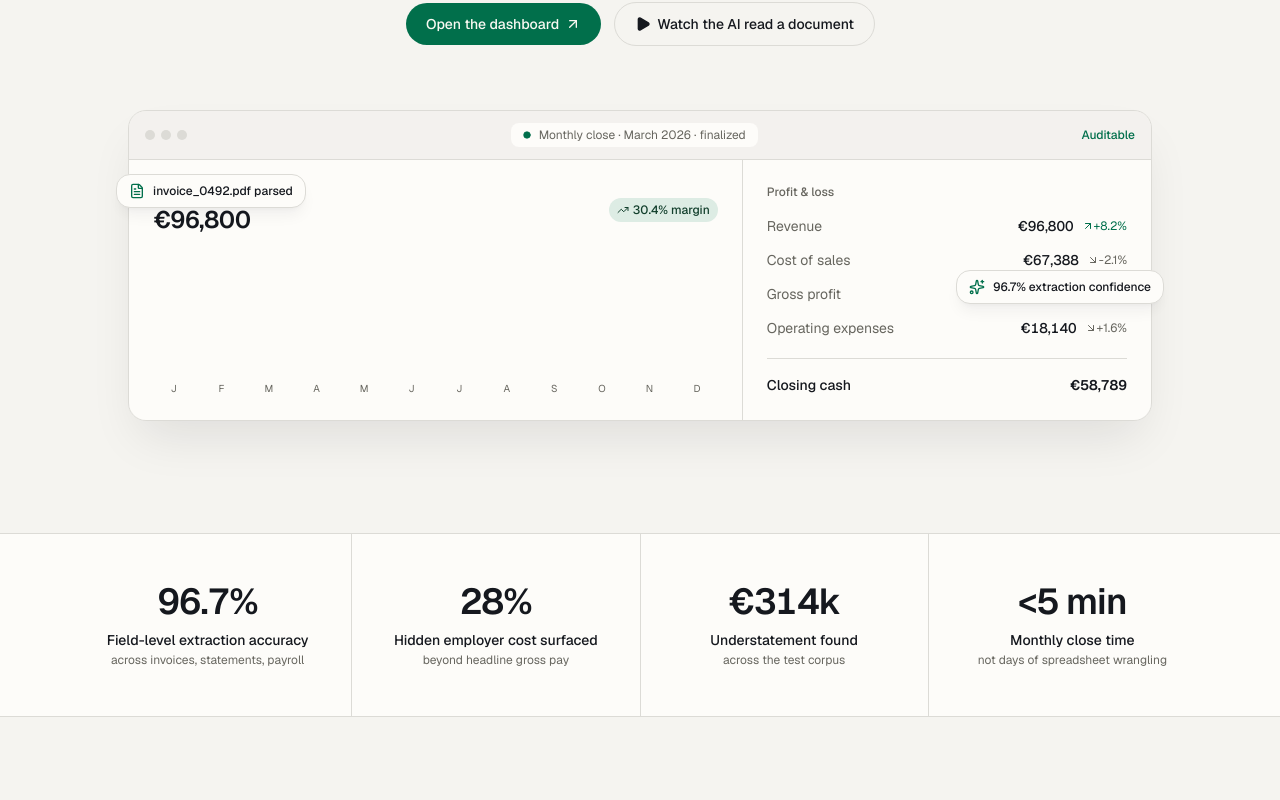
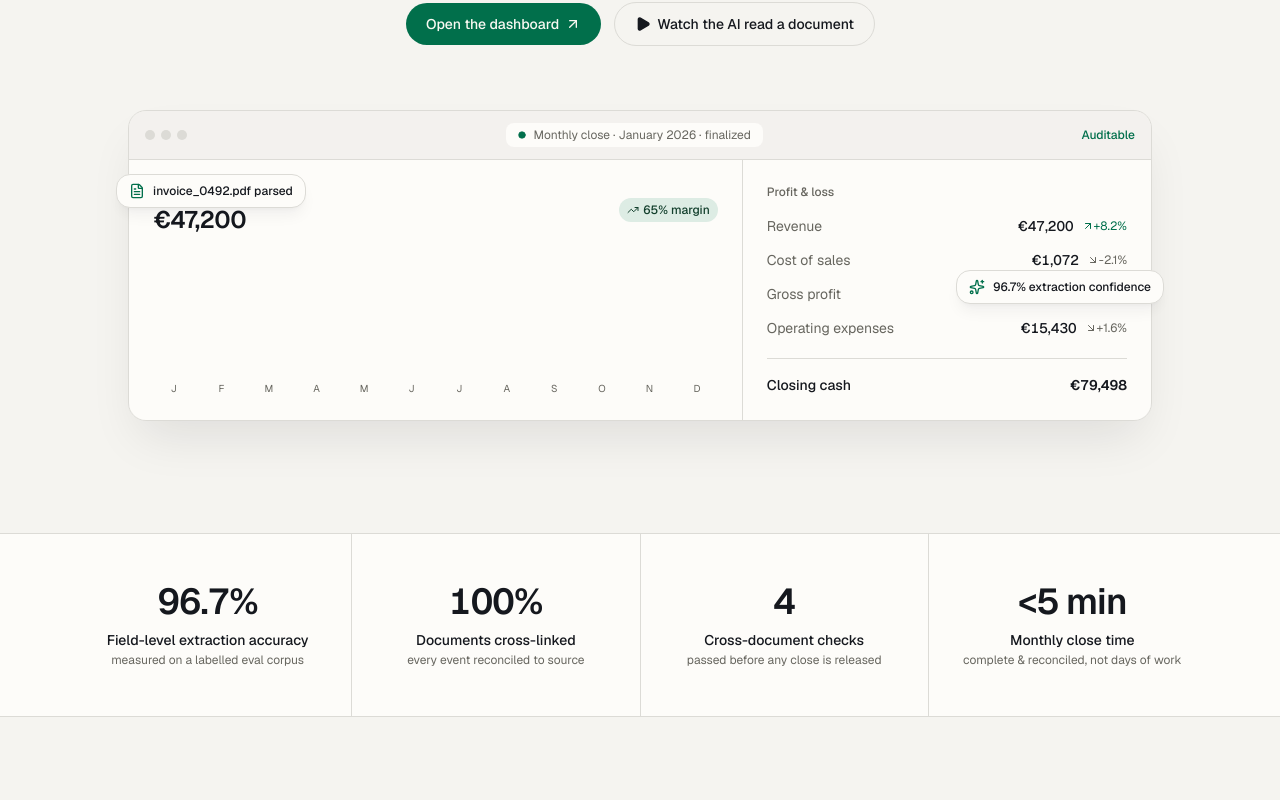
Before and after one commit to upgradedev/h0-archon, a Next.js app: page / in a window 1280 px wide. Shown: the part 580-1380 px from the top of the page. Built offline with nearby package versions, Linux system fonts and the light colour scheme.

Commit message:
feat(narrative): completeness/correlation reframe + new authentic numbers + search live-smoke + Reflective pilot quote

```diff
--- a/components/dashboard/dashboard-shell.tsx
+++ b/components/dashboard/dashboard-shell.tsx
@@ -157,7 +157,7 @@ export function DashboardShell({
                     Finance command center
                   </h1>
                   <span
-                    title="May 2026 is the live extracted payroll close; Jan–Apr are illustrative trends and the customer/supplier ledger is sample data."
+                    title="January 2026 is the live extracted payroll close; Feb–May are illustrative projected trends and the customer/supplier ledger is sample data."
                     className="hidden cursor-help items-center gap-1 rounded-full border border-border bg-muted/60 px-2 py-0.5 text-[11px] font-medium text-muted-foreground sm:inline-flex"
                   >
                     <span className="size-1.5 rounded-full bg-primary" /> Demo data
--- a/components/dashboard/payroll-panel.tsx
+++ b/components/dashboard/payroll-panel.tsx
@@ -18,7 +18,7 @@ export function PayrollPanel() {
       icon={<ShieldAlert className="size-4" />}
       action={
         <Pill tone="warning">
-          {varianceCount} variance{varianceCount === 1 ? "" : "s"} flagged
+          {varianceCount} register line{varianceCount === 1 ? "" : "s"} correlated
         </Pill>
       }
     >
@@ -38,14 +38,16 @@ export function PayrollPanel() {
       </div>
 
       <div className="mt-3 flex items-center justify-between rounded-lg border border-[var(--warning)]/30 bg-[var(--warning)]/10 px-3 py-2">
-        <span className="text-xs font-medium text-foreground">Employer IKA hidden on bank run</span>
+        <span className="text-xs font-medium text-foreground">Employer IKA (not in the bank transfer)</span>
         <span className="text-sm font-semibold tabular-nums text-[var(--warning)]">
           +{formatEUR(payroll.employerWedge)} · {payroll.employerWedgePct}% of net
         </span>
       </div>
 
       <div className="mt-2 flex items-center justify-between rounded-lg border border-border/70 px-3 py-2">
-        <span className="text-xs text-muted-foreground">Total understated vs true cost</span>
+        <span className="text-xs text-muted-foreground">
+          True employer cost vs bank transfer · only visible once correlated
+        </span>
         <span className="text-sm font-semibold tabular-nums text-foreground">
           +{formatEUR(payroll.hidden)} · {payroll.hiddenPct}% of true cost
         </span>
@@ -53,7 +55,7 @@ export function PayrollPanel() {
 
       <div className="mt-3 space-y-1.5">
         <div className="text-[11px] font-medium uppercase tracking-wide text-muted-foreground">
-          What the bank salary run omits
+          In the register but not on the bank transfer
         </div>
         {payroll.hiddenBreakdown.map((b) => (
           <div key={b.name} className="flex items-center justify-between text-xs">
--- a/components/dashboard/validation-panel.tsx
+++ b/components/dashboard/validation-panel.tsx
@@ -78,8 +78,8 @@ export function ValidationPanel() {
 
   return (
     <Panel
-      title="Cross-document validation"
-      subtitle="The AI proposes; the deterministic rules refuse to be fooled"
+      title="Completeness & correlation"
+      subtitle="Every document collected, cross-linked, and reconciled into one close"
       icon={<ShieldCheck className="size-4" />}
       action={
         <Pill tone={showingTampered ? "danger" : "positive"}>
@@ -89,14 +89,16 @@ export function ValidationPanel() {
         </Pill>
       }
     >
-      {/* Headline trust statement / withheld state */}
+      {/* Headline completeness statement / withheld state */}
       {showingTampered ? (
         <div className="mb-3 flex items-start gap-3 rounded-lg border border-destructive/40 bg-destructive/10 px-3 py-2.5">
           <ShieldAlert className="mt-0.5 size-4 shrink-0 text-destructive" />
           <div className="min-w-0">
-            <p className="text-sm font-semibold text-destructive">Report withheld — flagged for review</p>
+            <p className="text-sm font-semibold text-destructive">
+              Possible missing or inconsistent document — report withheld until reconciled
+            </p>
             <p className="mt-0.5 text-xs text-muted-foreground">
-              A cross-document check failed, so the close is not published.
+              Two documents disagree, so the close is not published until the gap is resolved.
             </p>
           </div>
         </div>
@@ -105,10 +107,13 @@ export function ValidationPanel() {
           <ShieldCheck className="mt-0.5 size-4 shrink-0 text-primary" />
           <div className="min-w-0">
             <p className="text-sm font-semibold text-foreground">
-              {passCount}/{total} cross-document checks passed — every fused number is verified against
+              {passCount}/{total} cross-document checks passed — every fused number reconciles against
               the source documents.
             </p>
-            <p className="mt-0.5 text-xs text-primary">Report released.</p>
+            <p className="mt-1 text-xs text-primary">
+              All required document types present · cross-linked into one event · P&amp;L and cash flow
+              complete and reconciled.
+            </p>
           </div>
         </div>
       )}
@@ -121,8 +126,9 @@ export function ValidationPanel() {
           </p>
           <p className="mt-1 text-xs text-muted-foreground">
             Simulated mis-read: {scenario!.tamperNote} (field{" "}
-            <span className="font-mono">{scenario!.tamperedField}</span>). The deterministic engine
-            caught the disagreement between the documents and refused to publish the figure.
+            <span className="font-mono">{scenario!.tamperedField}</span>). The documents no longer
+            agree — a likely missing or mis-read document — so Archon withholds the close until it
+            reconciles.
           </p>
         </div>
       )}
@@ -136,11 +142,11 @@ export function ValidationPanel() {
       {/* Stress-test control */}
       <div className="mt-4 rounded-lg border border-border/70 bg-muted/20 p-3">
         <p className="text-sm font-medium text-foreground">
-          Stress-test: what if the AI mis-reads a document?
+          Stress-test: what if a document is missing or mis-read?
         </p>
         <p className="mt-0.5 text-xs text-muted-foreground">
-          This deliberately corrupts one extracted field to prove the safety net — a simulation, not a
-          real extraction error.
+          This deliberately corrupts one extracted field to show the completeness check at work — a
+          simulation, not a real extraction error.
         </p>
         <div className="mt-2.5 flex flex-wrap items-center gap-2">
           {!showingTampered ? (
@@ -165,8 +171,8 @@ export function ValidationPanel() {
       </div>
 
       <p className="mt-3 text-[11px] leading-relaxed text-muted-foreground">
-        AWS Bedrock vision proposes the numbers; the deterministic engine cross-checks them against
-        every source document and refuses to publish a figure the documents don&apos;t agree on.
+        AWS Bedrock vision reads the numbers; the deterministic engine correlates them across every
+        source document and only releases a close once the documents are complete and agree.
       </p>
     </Panel>
   )
--- a/components/landing/metric-band.tsx
+++ b/components/landing/metric-band.tsx
@@ -5,22 +5,22 @@ const metrics = [
   {
     label: "Field-level extraction accuracy",
     node: <CountUp value={96.7} decimals={1} suffix="%" />,
-    sub: "across invoices, statements, payroll",
+    sub: "measured on a labelled eval corpus",
   },
   {
-    label: "Hidden employer cost surfaced",
-    node: <CountUp value={28} suffix="%" />,
-    sub: "beyond headline gross pay",
+    label: "Documents cross-linked",
+    node: <CountUp value={100} suffix="%" />,
+    sub: "every event reconciled to source",
   },
   {
-    label: "Understatement found",
-    node: <CountUp value={314} prefix="€" suffix="k" />,
-    sub: "across the test corpus",
+    label: "Cross-document checks",
+    node: <CountUp value={4} />,
+    sub: "passed before any close is released",
   },
   {
     label: "Monthly close time",
     node: <CountUp value={5} prefix="<" suffix=" min" />,
-    sub: "not days of spreadsheet wrangling",
+    sub: "complete & reconciled, not days of work",
   },
 ]
 
--- a/components/landing/modules.tsx
+++ b/components/landing/modules.tsx
@@ -40,7 +40,7 @@ const modules = [
   {
     icon: Users,
     title: "Payroll controls",
-    body: "Gross-to-net checks that surface the hidden ~28% employer cost most teams forget to plan for.",
+    body: "Correlates the payroll register with the bank transfer, so the full employer cost — not just the net that left the account — lands in your books.",
   },
 ]
 
--- a/components/landing/product-preview.tsx
+++ b/components/landing/product-preview.tsx
@@ -4,10 +4,10 @@ const bars = [42, 55, 48, 63, 58, 71, 66, 78, 74, 86, 81, 92]
 const months = ["J", "F", "M", "A", "M", "J", "J", "A", "S", "O", "N", "D"]
 
 const ledger = [
-  { label: "Revenue", value: "€96,800", trend: "+8.2%", up: true },
-  { label: "Cost of sales", value: "€67,388", trend: "-2.1%", up: false },
-  { label: "Gross profit", value: "€29,412", trend: "+12.4%", up: true },
-  { label: "Operating expenses", value: "€18,140", trend: "+1.6%", up: false },
+  { label: "Revenue", value: "€47,200", trend: "+8.2%", up: true },
+  { label: "Cost of sales", value: "€1,072", trend: "-2.1%", up: false },
+  { label: "Gross profit", value: "€46,128", trend: "+12.4%", up: true },
+  { label: "Operating expenses", value: "€15,430", trend: "+1.6%", up: false },
 ]
 
 export function ProductPreview() {
@@ -22,7 +22,7 @@ export function ProductPreview() {
         </div>
         <div className="flex items-center gap-2 rounded-md bg-card px-3 py-1 text-xs text-muted-foreground">
           <Circle className="size-2 fill-primary text-primary" />
-          Monthly close · March 2026 · finalized
+          Monthly close · January 2026 · finalized
         </div>
         <span className="text-xs font-medium text-primary">Auditable</span>
       </div>
@@ -34,12 +34,12 @@ export function ProductPreview() {
             <div>
               <p className="text-xs text-muted-foreground">Net revenue</p>
               <p className="mt-1 text-2xl font-semibold tracking-tight">
-                €96,800
+                €47,200
               </p>
             </div>
             <span className="inline-flex items-center gap-1 rounded-full bg-accent px-2 py-1 text-xs font-medium text-accent-foreground">
               <TrendingUp className="size-3" />
-              30.4% margin
+              65% margin
             </span>
           </div>
 
@@ -98,7 +98,7 @@ export function ProductPreview() {
 
           <div className="mt-5 flex items-center justify-between border-t border-border pt-4">
             <span className="text-sm font-medium">Closing cash</span>
-            <span className="text-sm font-semibold tabular-nums">€58,789</span>
+            <span className="text-sm font-semibold tabular-nums">€79,498</span>
           </div>
         </div>
       </div>
--- a/lib/business.ts
+++ b/lib/business.ts
@@ -176,7 +176,7 @@ function computeBusinessIntelligence(report: AnalysisReport): BusinessIntelligen
     brief: [
       `${report.event.company} generated EUR ${revenue.toFixed(0)} revenue in ${report.event.period}, reaching ${round2((revenue / goal) * 100).toFixed(1)}% of the sales goal.`,
       `The month is profitable: EBITDA is EUR ${ebitda.toFixed(0)} after true payroll cost, with a ${ebitdaMarginPct.toFixed(1)}% margin.`,
-      `The main control risks are payroll understatement and supplier concentration in ${purchaseCategories[0].category.toLowerCase()}.`,
+      `Every document type is present and cross-linked: payroll reconciles across the bank transfer, register, and payslips, and the only item to watch is supplier concentration in ${purchaseCategories[0].category.toLowerCase()}.`,
     ].join(" "),
     alerts: [
       {
@@ -195,9 +195,9 @@ function computeBusinessIntelligence(report: AnalysisReport): BusinessIntelligen
         severity: "risk",
       },
       {
-        title: "Payroll control gap",
-        detail: `Bank-only payroll view misses EUR ${report.event.hidden_total.toFixed(0)} of monthly cost.`,
-        severity: "risk",
+        title: "Payroll reconciled across documents",
+        detail: `Bank transfer plus employer IKA and withheld contributions tie out to the register; EUR ${report.event.hidden_total.toFixed(0)} is only visible once the documents are correlated.`,
+        severity: "watch",
       },
     ],
   };
--- a/scripts/live-smoke.ts
+++ b/scripts/live-smoke.ts
@@ -170,6 +170,42 @@ async function fetchHistory(intakeActivityId: string, askActivityId: string) {
   return history;
 }
 
+// Advisory search round-trip: reindex the OpenSearch read-model, then query it.
+// Logs a clear PASS/FAIL but NEVER throws — the main smoke must not depend on it
+// while the OpenSearch IAM grant is still pending (reindex/search return 403 until
+// the grant is applied).
+//
+// TODO: flip to hard-assert once the OpenSearch grant is applied (currently 403
+// until then). To gate the smoke on search, replace each `console.error(... FAIL
+// ...)` + `return` below with `throw new Error(...)` — a one-line change per check.
+async function checkSearchRoundTrip(): Promise<void> {
+  try {
+    const reindexRes = await fetch(`${appBaseUrl}/api/search/reindex`, { method: "POST" });
+    if (!reindexRes.ok) {
+      console.error(`[search-smoke] FAIL (advisory): POST /api/search/reindex returned ${reindexRes.status}`);
+      return;
+    }
+    const reindex = (await reindexRes.json()) as { indexed?: number };
+    if (!reindex.indexed || reindex.indexed <= 0) {
+      console.error(`[search-smoke] FAIL (advisory): reindex indexed ${reindex.indexed ?? 0} documents (expected > 0)`);
+      return;
+    }
+    const searchRes = await fetch(`${appBaseUrl}/api/search?q=archon`, {
+      headers: { accept: "application/json" },
+    });
+    if (!searchRes.ok) {
+      console.error(`[search-smoke] FAIL (advisory): GET /api/search?q=archon returned ${searchRes.status}`);
+      return;
+    }
+    const result = (await searchRes.json()) as { total?: number };
+    console.log(
+      `[search-smoke] PASS: reindexed ${reindex.indexed} docs; search "archon" returned ${result.total ?? 0} hits`,
+    );
+  } catch (err) {
+    console.error(`[search-smoke] FAIL (advisory): ${err instanceof Error ? err.message : String(err)}`);
+  }
+}
+
 async function main() {
   let lastError: unknown;
   for (let attempt = 1; attempt <= attempts; attempt += 1) {
@@ -179,6 +215,8 @@ async function main() {
       const intake = await postIntake();
       const answer = await postAsk();
       const history = await fetchHistory(intake.activity_id || "", answer.activity_id || "");
+      // Advisory only — never gates the main smoke (see checkSearchRoundTrip).
+      await checkSearchRoundTrip();
       console.log(
         JSON.stringify(
           {
```
Also changed, not shown: 6 other files (tests, documents, lock files or other folders).
